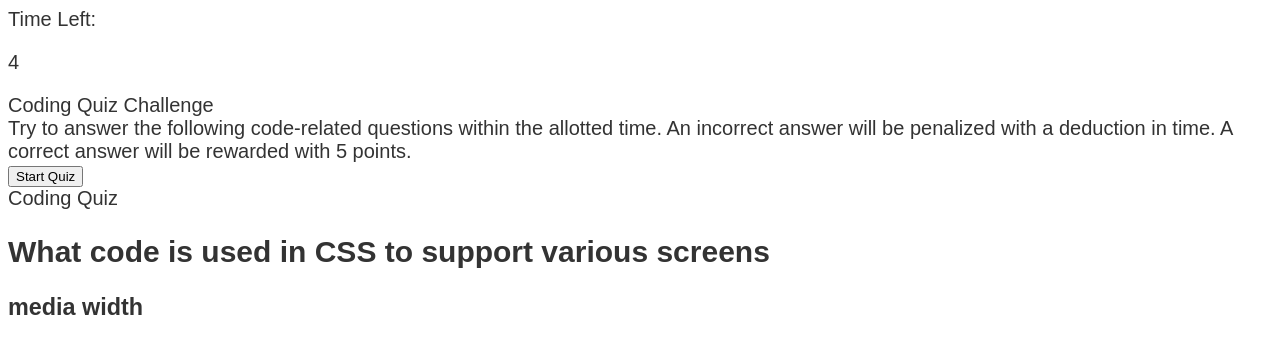
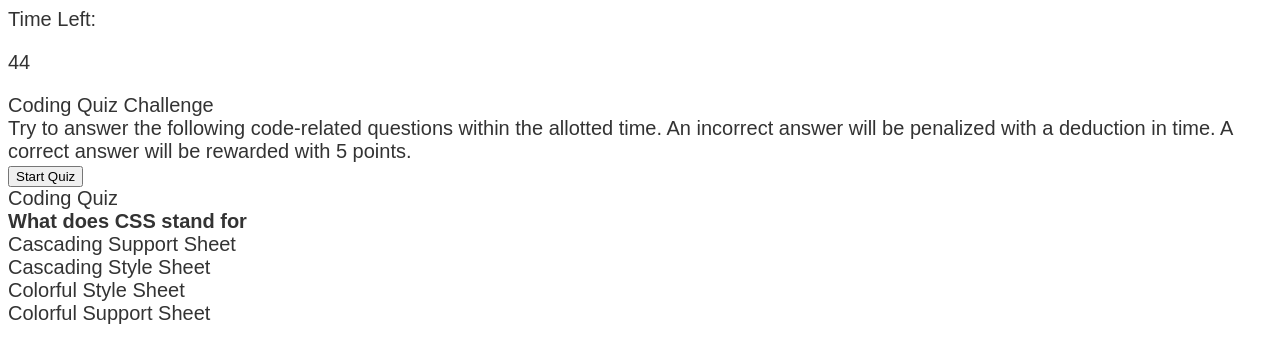
Before and after one commit to texrob20/simple-practice-quiz, a plain HTML site: page index.html in a window 1280 px wide. Both pictures are taken after a click on the button "Start Quiz". Drawn offline with Linux system fonts and the light colour scheme.

Commit message:
fixed question clicks, added score

```diff
--- a/assets/js/script.js
+++ b/assets/js/script.js
@@ -1,63 +1,66 @@
 // question set
-var codeQuestions = [
+const codeQuestions = [
     {
         identifier: 1,
-        question: "What is the correct syntax to incorporate javascript into html?",
-        answer: "<script src='../js/script.js'></script>",
-        options: [
-            "<script src='../js/script.js'></script>",
-            "<script img='../js/script.js'></script>",
-            "<script src='../js.script.java'></script>",
-            "<script src='../js/script.js'><script>",
-        ]
+        question: "What does CSS stand for",
+        answer: "Cascading Style Sheet",
+        option1: "Cascading Support Sheet",
+        option2: "Cascading Style Sheet",
+        option3: "Colorful Style Sheet",
+        option4: "Colorful Support Sheet",
     },
     {
         identifier: 2,
         question: "What does HTML stand for",
         answer: "Hypertext Markup Language",
-        options: [
-            "Hyberbole Markup Language",
-            "Hypertext Mobile Language",
-            "Hypertext Markup Language",
-            "Hypertext Madeup Language",
-        ]
+        option1: "Hyberbole Markup Language",
+        option2: "Hypertext Mobile Language",
+        option3: "Hypertext Markup Language",
+        option4: "Hypertext Madeup Language",
     },
     {
         identifier: 3,
         question: "What is the correct syntax to add a title to a webpage?",
-        answer: "<title></title>",
-        options: [
-            "<header></header>",
-            "<head></head>",
-            "<div class='title'></div>",
-            "<title></title>",
-        ]
+        answer: "title",
+        option1: "header",
+        option2: "head",
+        option3: "class=title",
+        option4: "title",
     },
     {
         identifier: 4,
         question: "What code is used in CSS to support various screens",
         answer: "media query",
-        options: [
-            "screen query",
-            "media query",
-            "screen size",
-            "media width",
-        ]
+        option1: "screen query",
+        option2: "media query",
+        option3: "screen size",
+        option4: "media width",
     },
 ];
-var answerIdCounter = 0;
-var body = document.body;
-var defaultTime = 5;
+
+var defaultTime = 45;
 var start_btn = document.querySelector(".start_btn button");
-var quizInfo = document.querySelector(".quizInfo");
-var quiz = document.querySelector(".quiz");
 var timer = defaultTime;
-var ansSelect = document.querySelector("answers");
-var optionsEl = document.createDocumentFragment("div");
-var listEl = document.createElement("h3");
-
-body.appendChild(optionsEl);
-optionsEl.appendChild(listEl);
+var counter = 0;
+var score = 0;
+var userScore = {
+    user: "",
+    finalScore: 0,
+};
+var Clicked = function() {
+    console.log(this.id, this.innerHTML);
+    console.log(codeQuestions[counter].answer);
+    if (this.innerHTML == codeQuestions[counter].answer) {
+        console.log ("add 10 points");
+        score +=10;
+    } else {
+        console.log ("subtract 10 sec");
+        timer -=10;
+    }
+    console.log("counter " + counter);
+    counter ++;
+    DisplayQuestion();
+}
 
 function displayTime(){
     if (timer > 0) {
@@ -71,16 +74,14 @@ function displayTime(){
 
     console.log(timer);
 }
-
-function checkAnswer(){
-    if (ansSelect === codeQuestions[i].answer) {
-        score = +10;
-    } else { timer = -10;
-    }
-}
-
-var saveScore = function() {
-    localStorage.setItem("score", JSON.stringify(score));
+function saveScore() {
+    //localStorage.setItem("score", JSON.stringify(score));
+    console.log("score saved")
+    document.getElementById("question").innerHTML = "";
+    document.getElementById("possAns1").innerHTML = "";
+    document.getElementById("possAns2").innerHTML = "";
+    document.getElementById("possAns3").innerHTML = "";
+    document.getElementById("possAns4").innerHTML = "";
 };
 
 var loadScore = function() {
@@ -100,24 +101,34 @@ var loadScore = function() {
 function executeQuiz(){
     var time = setInterval(displayTime, 1000);
 
-    for (var i=0; i < codeQuestions.length; i++) {
-        var questionEl = document.createElement("div");
-        questionEl.className = "question";
-        questionEl.setAttribute("data-task-id", answerIdCounter);
-        var optionEl = "";
-        questionEl = codeQuestions[i].question;
-        document.getElementById("question").innerHTML = "<h2>" + questionEl + "</h2>";
-        console.log(questionEl);
-        for (var j=0; j < codeQuestions[i].options.length; j++) {
-            optionEl = codeQuestions[i].options[j];
-            document.getElementById("possAns").innerHTML = "<h3>" + optionEl + "</h3>";
-            console.log(optionEl);
-        }
-        answerIdCounter ++;
-        //console.log(codeQuestions[i]);
-        //ansSelect.addEventListener("click", checkAnswer);
-    }
+    DisplayQuestion();
 }
+
+function DisplayQuestion () {
+    if (counter === codeQuestions.length){
+       saveScore();
+    } else {
+        let displayQuestion = "";
+        displayQuestion += codeQuestions[counter].question;
+        document.getElementById("question").innerHTML = displayQuestion;
+        let option1 ="";
+        option1 += codeQuestions[counter].option1;
+        document.getElementById("possAns1").innerHTML = option1;
+        document.getElementById("possAns1").onclick = Clicked;
+        let option2 ="";
+        option2 += codeQuestions[counter].option2;
+        document.getElementById("possAns2").innerHTML = option2;
+        document.getElementById("possAns2").onclick = Clicked;
+        let option3 ="";
+        option3 += codeQuestions[counter].option3;
+        document.getElementById("possAns3").innerHTML = option3;
+        document.getElementById("possAns3").onclick = Clicked;
+        let option4 ="";
+        option4 += codeQuestions[counter].option4;
+        document.getElementById("possAns4").innerHTML = option4;
+        document.getElementById("possAns4").onclick = Clicked;
+}};
+
 
 // Add event listener to start quiz button
 start_btn.addEventListener("click", executeQuiz);
--- a/index.html
+++ b/index.html
@@ -25,12 +25,11 @@
     <div class="title">Coding Quiz</div>
 </header>
 <section>
-    <div id="question">
-        <!-- Here I've inserted question from JavaScript -->
-    </div>
-    <div id="possAns">
-        <!-- Here I've inserted options from JavaScript -->
-    </div>
+    <div class="question" id="question"></div>
+    <div class="options" id="possAns1"></div>
+    <div class="options" id="possAns2"></div>
+    <div class="options" id="possAns3"></div>
+    <div class="options" id="possAns4"></div>
 </section>
 </div>
 
```
